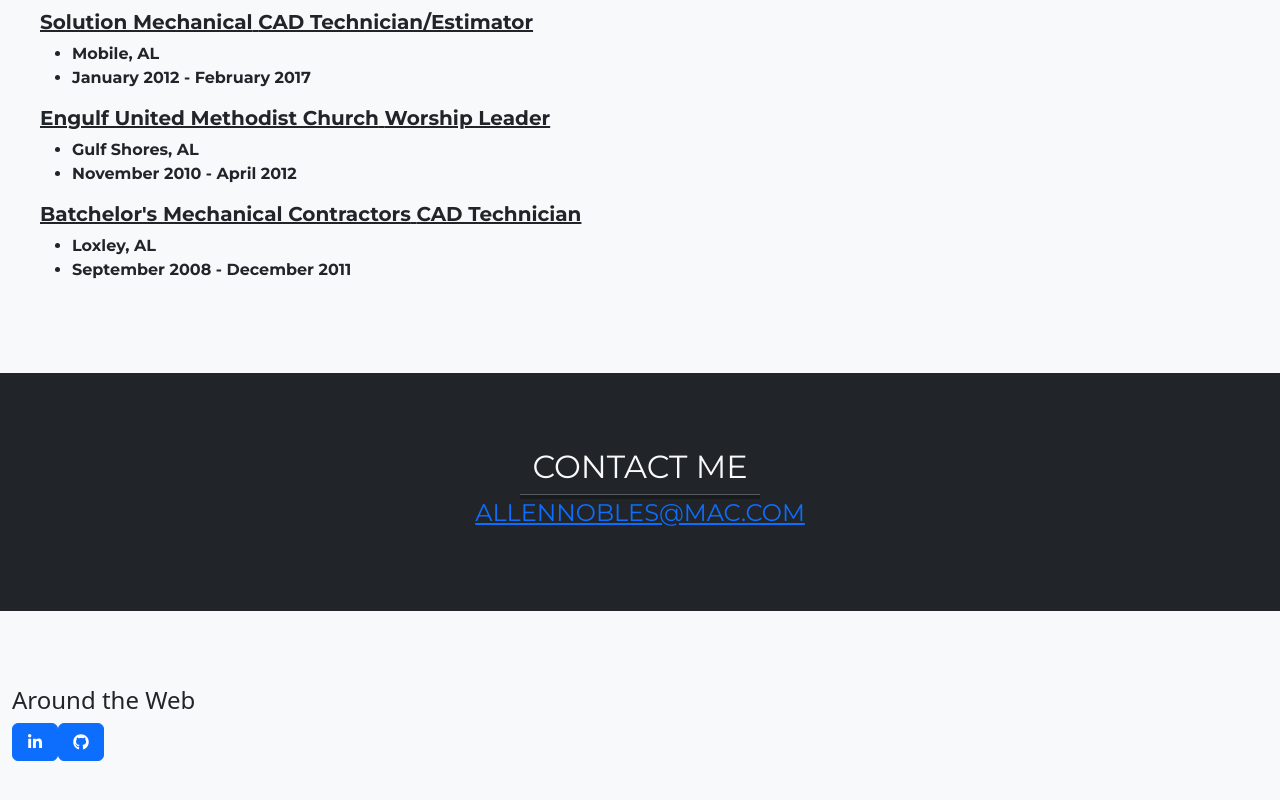
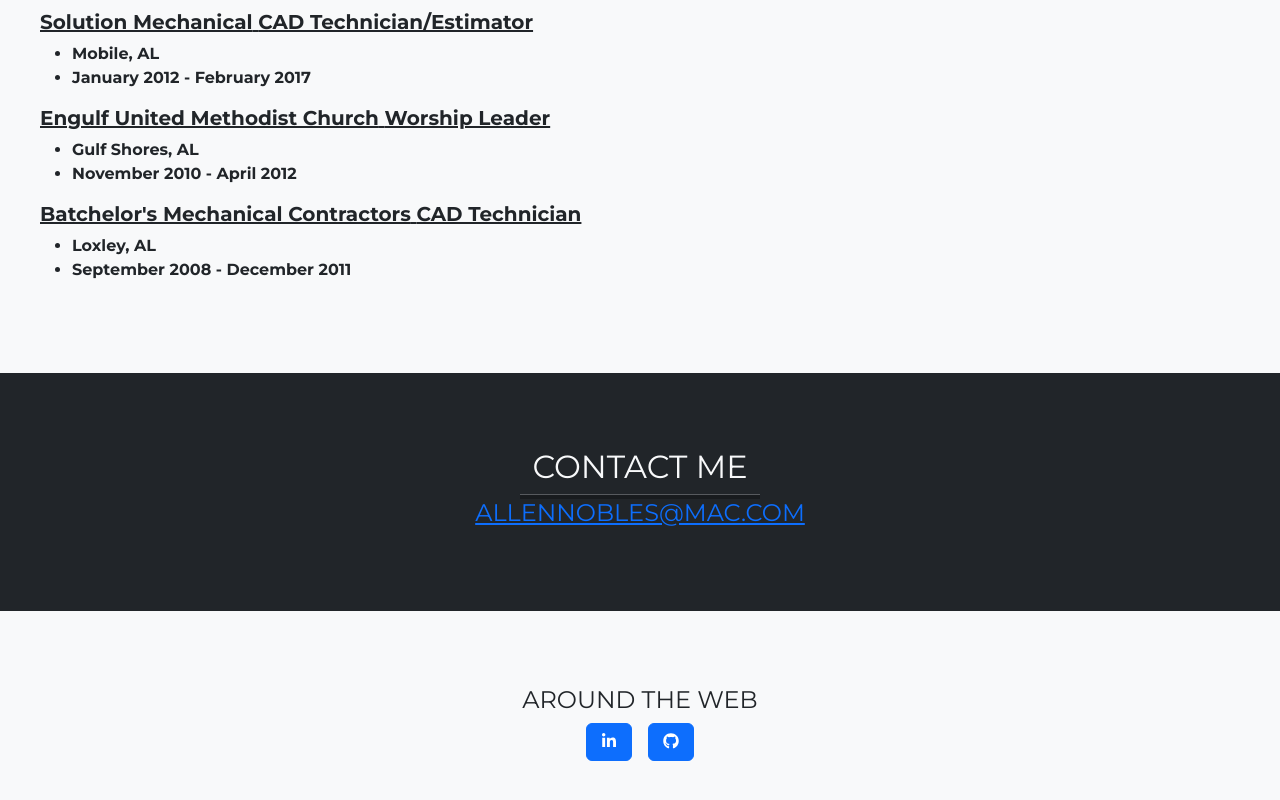
Before and after one commit to ajnobles/website, a React (Vite) app: page / in a window 1280 px wide. Shown: the part 2208-3008 px from the top of the page. Built offline with nearby package versions, Linux system fonts and the light colour scheme.

Commit message:
add footer styling

```diff
--- /dev/null
+++ b/src/components/footer/footer.css
@@ -0,0 +1,3 @@
+._center {
+    margin: auto
+}
--- a/src/components/footer/footer.tsx
+++ b/src/components/footer/footer.tsx
@@ -6,12 +6,14 @@ import Container from "react-bootstrap/esm/Container";
 import Row from "react-bootstrap/esm/Row";
 import Stack from "react-bootstrap/esm/Stack";
 
+import './footer.css'
+
 const Footer = () => {
     return (
-        <Container className="align-items-center">
+        <Container className="text-uppercase text-center _fontMontserrat700">
             <Row>
                 <h4>Around the Web</h4>
-                <Stack direction="horizontal">
+                <Stack direction="horizontal" gap={3} className="justify-content-center">
                     <Button href="http://www.linkedin.com/in/allenjnobles">
                         <FontAwesomeIcon icon={faLinkedinIn} />
                     </Button>
```
